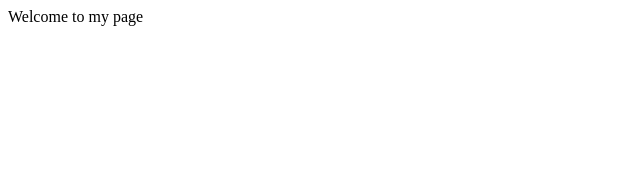
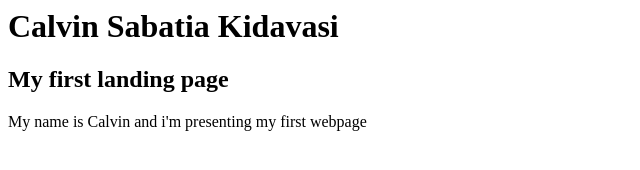
Before and after one commit to calvin-kidavasi/My-landing-page, a plain HTML site: page my-first-landing-page.html in a window 1280 px wide. Shown: the whole page, without its empty margins (0-640 px from the left). Drawn offline with Linux system fonts and the light colour scheme.

Commit message:
add header block elements

```diff
--- a/my-first-landing-page.html
+++ b/my-first-landing-page.html
@@ -13,9 +13,12 @@
 <DOCTYPE html>
 <html>
     <head>
-        <title>Calvin Kidavasi</title>
+        <title>Calvin Sabatia Kidavasi</title>
     </head>
     <body>
-        Welcome to my page
+        <h1>Calvin Sabatia Kidavasi</h1>
+        <h2>My first landing page</h2>
+
+        <p>My name is Calvin and i'm presenting my first webpage</p>
     </body>
 </html>
```
